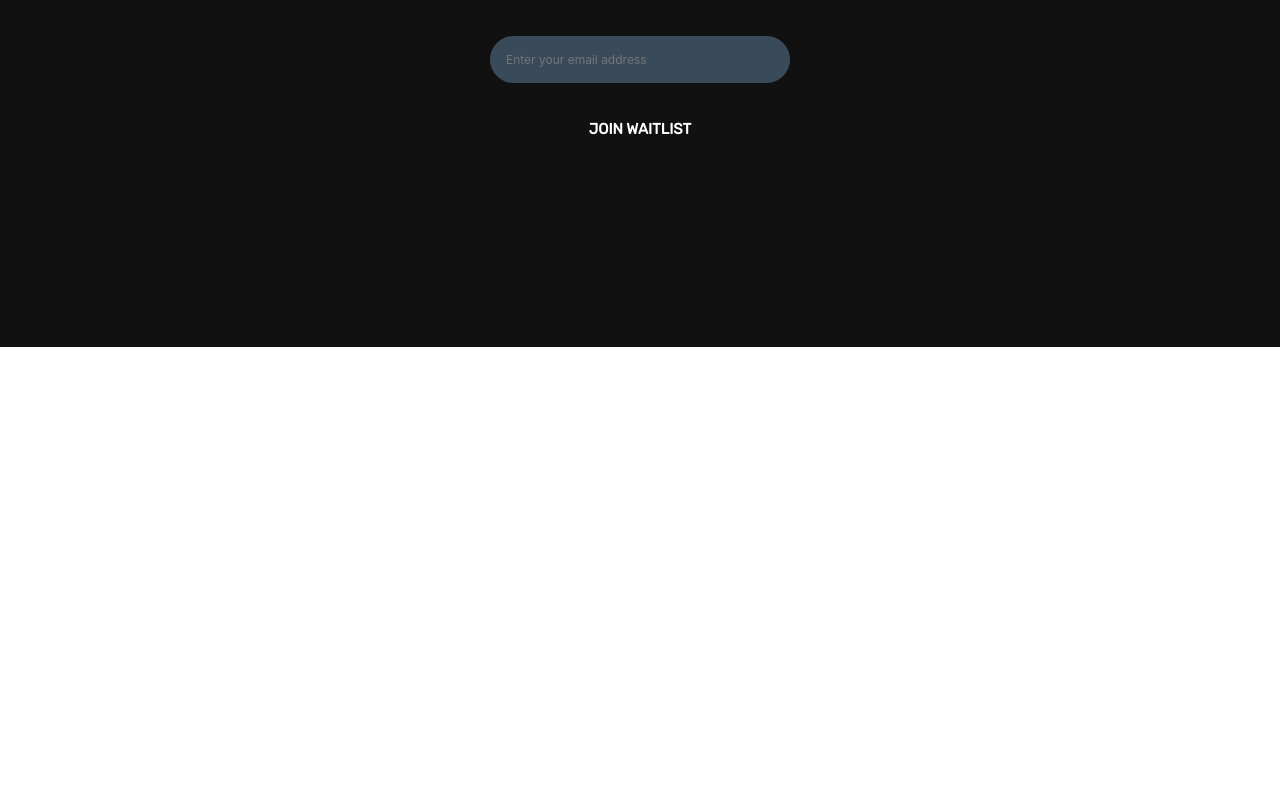
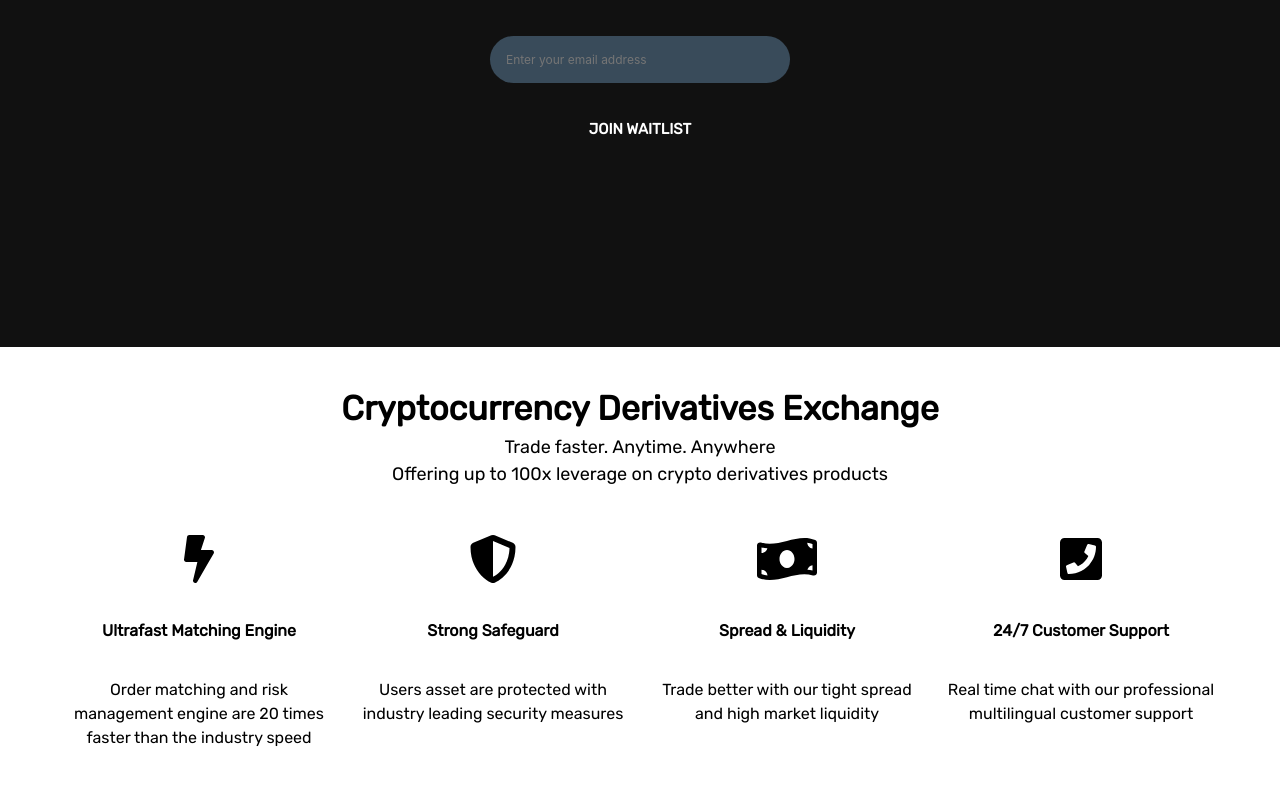
Before and after one commit to apomorski/landing-page, a React (Create React App) app: page / in a window 1280 px wide. Shown: the part 453-1238 px from the top of the page. Before the commit the page ends 837 px from the top, so only its background shows below. Built offline with nearby package versions, Linux system fonts and the light colour scheme.

Commit message:
Add landing page section components; import icon packs

```diff
--- a/package.json
+++ b/package.json
@@ -3,6 +3,9 @@
   "version": "0.1.0",
   "private": true,
   "dependencies": {
+    "@fortawesome/fontawesome-svg-core": "^1.2.26",
+    "@fortawesome/free-solid-svg-icons": "^5.12.0",
+    "@fortawesome/react-fontawesome": "^0.1.8",
     "@testing-library/jest-dom": "^4.2.4",
     "@testing-library/react": "^9.3.2",
     "@testing-library/user-event": "^7.1.2",
--- /dev/null
+++ b/src/components/columns-bar/ColumnsBar.css
@@ -0,0 +1,8 @@
+.column-content {
+    margin: 35px 0;
+    text-align: center  ;
+}
+
+.column-content-title {
+    font-weight: bold;
+}
--- /dev/null
+++ b/src/components/columns-bar/index.js
@@ -0,0 +1,13 @@
+import React from 'react';
+import './ColumnsBar.css';
+import 'bulma';
+
+function ColumnsBar(props) {
+    return(
+        <div className="columns is-centered is-mobile">
+            {props.children}
+        </div>
+    );
+}
+
+export {ColumnsBar};
--- /dev/null
+++ b/src/components/content-section/ContentSection.css
@@ -0,0 +1,17 @@
+.landing-header {
+    font-size: 34px;
+    font-weight: bold;
+}
+
+.section-dark {
+    background-color: #111;
+}
+
+.section-white {
+    background-color: white;
+    color: black;
+}
+
+.subtitle-container > p {
+    font-size: 18px;
+}
--- /dev/null
+++ b/src/components/content-section/index.js
@@ -0,0 +1,15 @@
+import React from 'react';
+import './ContentSection.css';
+import 'bulma';
+
+function ContentSection(props) {
+    return(
+        <section className={"section section-" + props.bgColor } >
+            <div className="container">
+                {props.children}
+            </div>
+        </section>
+    );
+}
+
+export {ContentSection};
--- a/src/components/index.js
+++ b/src/components/index.js
@@ -3,3 +3,5 @@ export {Navbar} from './navbar';
 export {TextInput} from './text-input';
 export {ButtonStyled} from './button-styled';
 export {Modal} from './modal';
+export {ContentSection} from './content-section';
+export {ColumnsBar} from './columns-bar';
--- a/src/components/navbar/index.js
+++ b/src/components/navbar/index.js
@@ -29,7 +29,7 @@ function Navbar() {
 
     const handleEmailInvalid = () => {
         setEmailValid(false);
-        setSubmissionErrorMessage('This email address seems invalid');
+        setSubmissionErrorMessage(t('This email address seems invalid'));
     }
 
     const emailSubmitHandler = () => validateEmailAddress(emailAddress) ? handleEmailValid() : handleEmailInvalid();
--- a/src/pages/landing.js
+++ b/src/pages/landing.js
@@ -1,16 +1,85 @@
 import React from 'react';
+import {useTranslation} from 'react-i18next';
 import {
     LandingBanner,
     Navbar,
-    Modal,
+    ContentSection,
+    ColumnsBar,
 } from '../components';
+import {
+    faBolt,
+    faShieldAlt,
+    faMoneyBillWave,
+    faPhoneSquare,
+} from '@fortawesome/free-solid-svg-icons';
+import {FontAwesomeIcon} from '@fortawesome/react-fontawesome';
+import 'bulma';
 
 function LandingPage() {
+
+    const {t} = useTranslation();
+
+    const faIconSize = "3x";
+
+    const sectionItems = [
+        {
+            icon: faBolt,
+            title: 'Ultrafast Matching Engine',
+            subtitle: 'Order matching and risk management engine are 20 times faster than the industry speed',
+        },
+        {
+            icon: faShieldAlt,
+            title: 'Strong Safeguard',
+            subtitle: 'Users asset are protected with industry leading security measures',
+        },
+        {
+            icon: faMoneyBillWave,
+            title: 'Spread & Liquidity',
+            subtitle: 'Trade better with our tight spread and high market liquidity',
+        },
+        {
+            icon: faPhoneSquare,
+            title: '24/7 Customer Support',
+            subtitle: 'Real time chat with our professional multilingual customer support',
+        },
+    ]
+
+
     return (
         <>
         <LandingBanner>
             <Navbar />
         </LandingBanner>
+        <ContentSection bgColor="white">
+            <div className="columns is-centered">
+                <h1 className="landing-header">{t('Cryptocurrency Derivatives Exchange')}</h1>
+            </div>
+            <div className="columns is-centered subtitle-container">
+                <p>{t('Trade faster. Anytime. Anywhere')}</p>
+            </div>
+            <div className="columns is-centered subtitle-container">
+                <p>{t('Offering up to 100x leverage on crypto derivatives products')}</p>
+            </div>
+            <ColumnsBar>
+                {
+                    sectionItems.map(v => {
+                        return (
+                            <div className="column">
+                                <div className="column-content">
+                                    <FontAwesomeIcon icon={v.icon} size={faIconSize} />
+                                </div>
+                                <div className="column-content">
+                                    <h2 className="column-content-title">{t(v.title)}</h2>
+                                </div>
+                                <div className="column-content">
+                                    <p>{t(v.subtitle)}</p>
+                                </div>
+                            </div>
+                        )
+                    })
+                }
+            </ColumnsBar>
+        </ContentSection>
         </>
     );
 }
```
Also changed, not shown: 1 other file (tests, documents, lock files or other folders).
